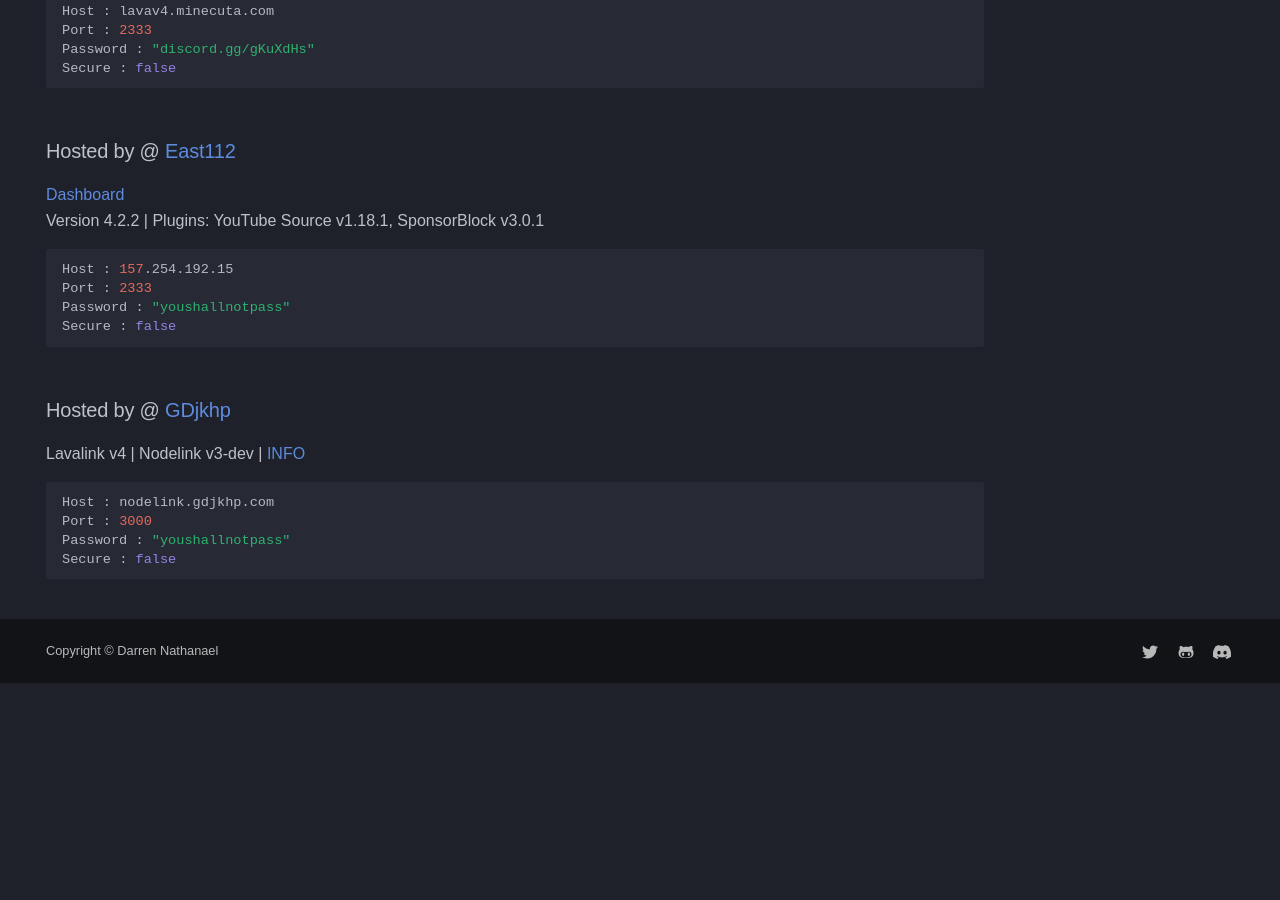
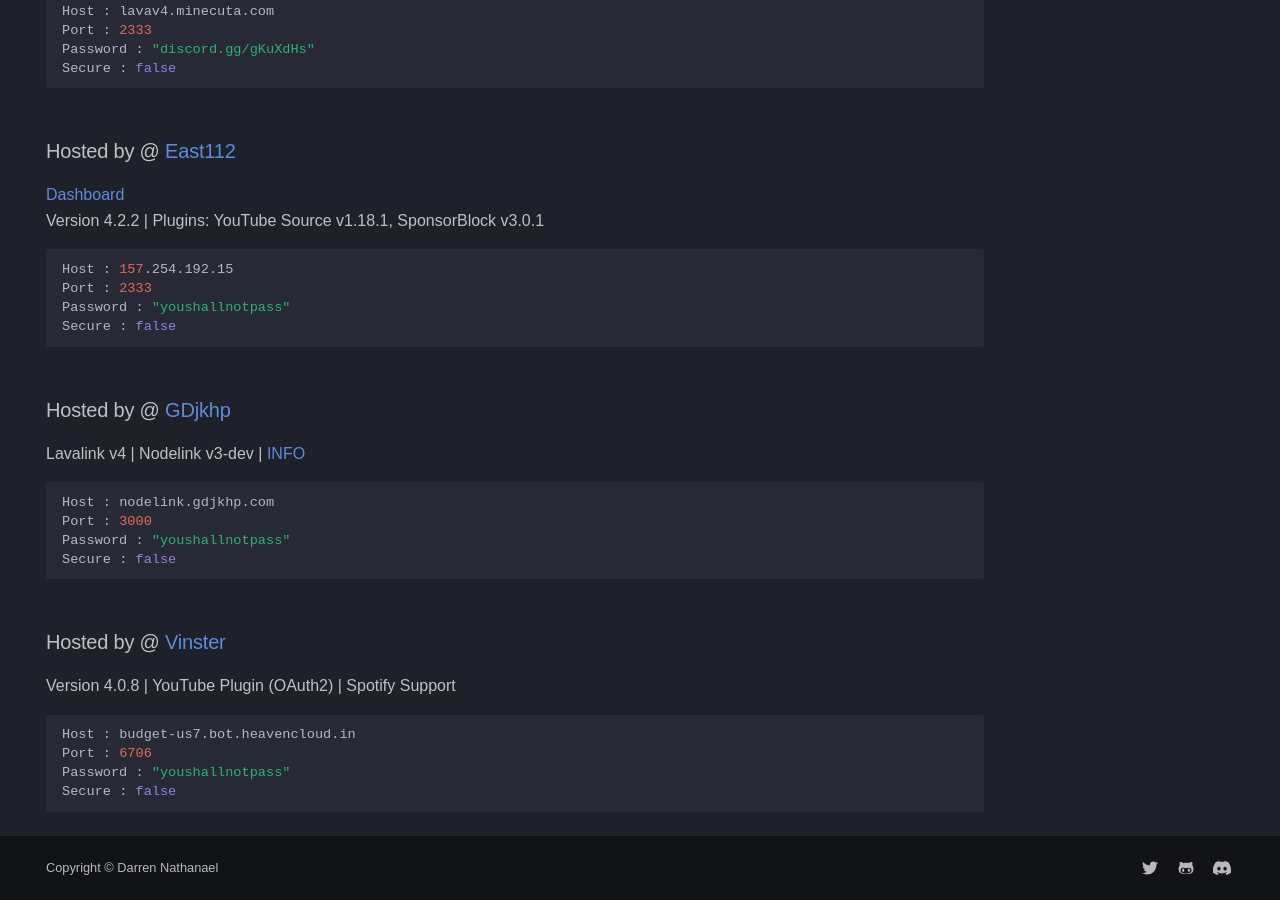
Before and after one commit to DarrenOfficial/lavalink-list, an MkDocs documentation site: the page built from docs/NoSSL/Lavalink-NonSSL.md, in a window 1280 px wide and 900 px high, scrolled down 3272 px. Built offline with MkDocs 1.6.1 and Material for MkDocs 9.7.7, drawn with Linux system fonts in a browser that asks for light colours; some web fonts are replaced; comment, search, counter and statistics services are not loaded; a style sheet for code colours, icons or effects is not loaded; before the commit the page ends 3955 px from its top, so only the background shows below that.

Commit message:
Update Lavalink-NonSSL.md with new server details (#827)
Added hosted information and connection details for a new server.

````diff
--- a/docs/NoSSL/Lavalink-NonSSL.md
+++ b/docs/NoSSL/Lavalink-NonSSL.md
@@ -173,3 +173,12 @@ Port : 3000
 Password : "youshallnotpass"
 Secure : false
 ```
+### Hosted by @ [Vinster](https://discord.com/users/1237795909656641603)
+Version 4.0.8 | YouTube Plugin (OAuth2) | Spotify Support
+
+```bash
+Host : budget-us7.bot.heavencloud.in
+Port : 6706
+Password : "youshallnotpass"
+Secure : false
+```
````
